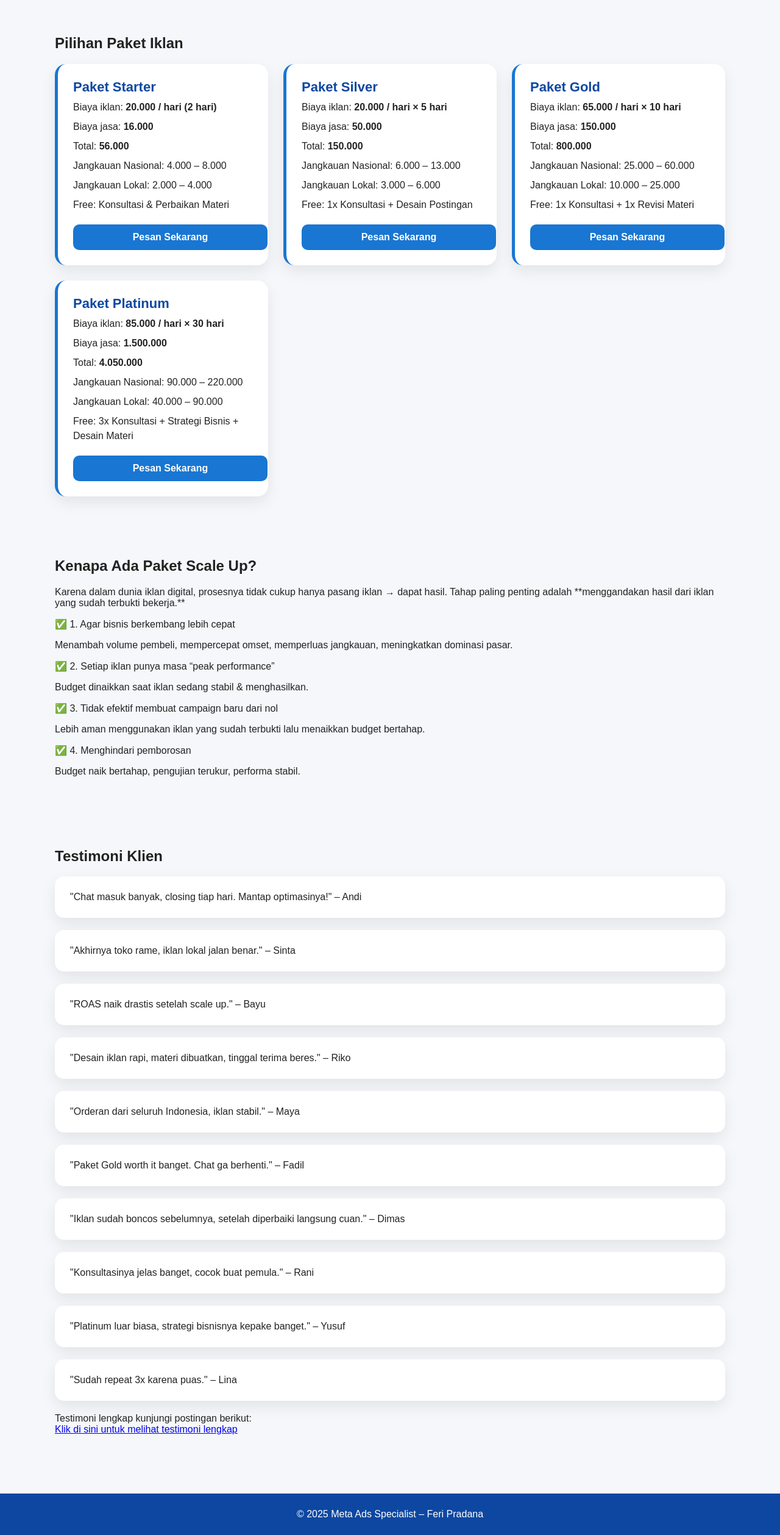
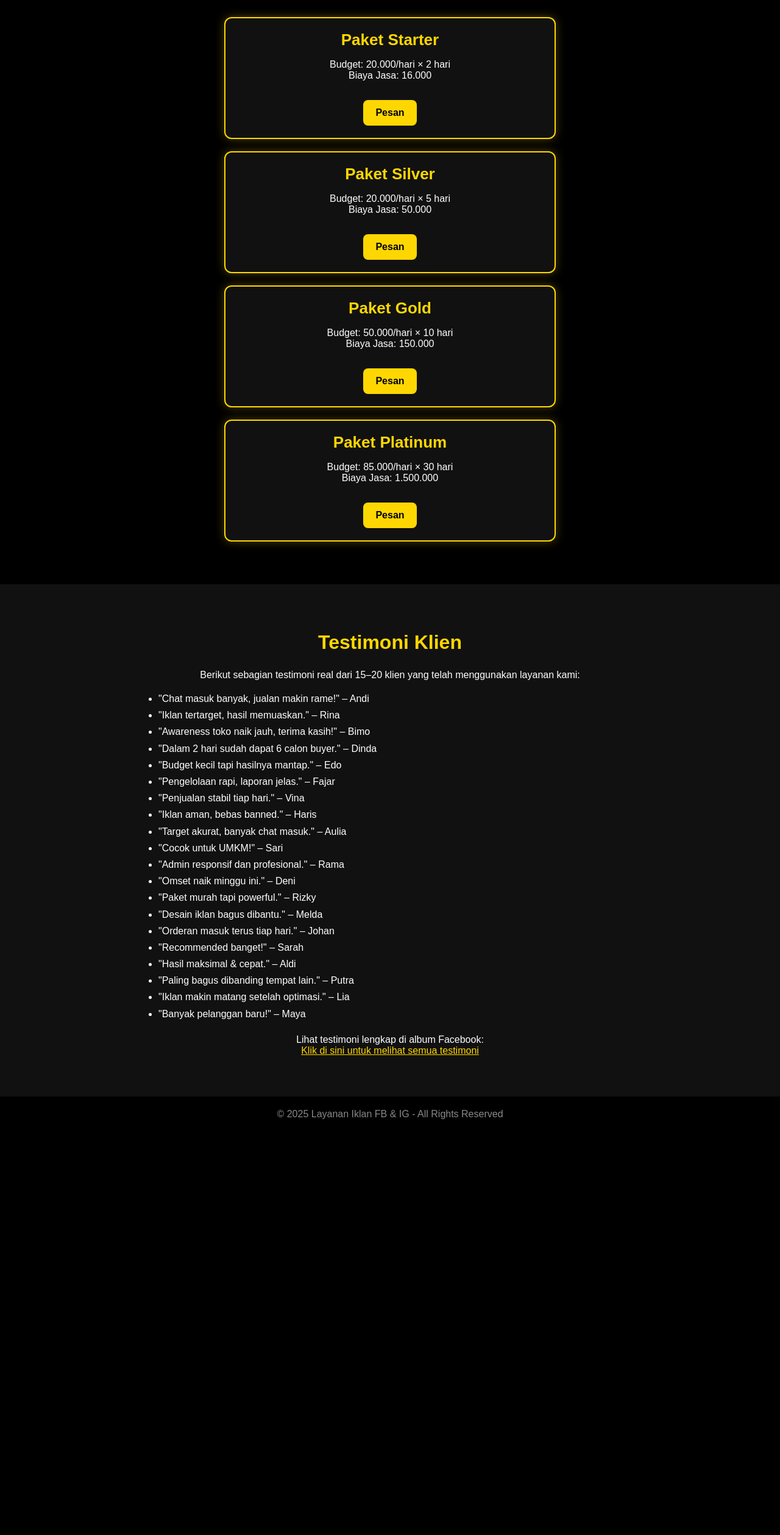
Before and after one commit to kohawin168-cmd/Specialist-Meta-Ads-Manager, a plain HTML site: page index.html in a window 1280 px wide. Shown: the part 164-2681 px from the top of the page at 61% size. After the commit the page ends 2020 px from the top, so only its background shows below. Drawn offline with Linux system fonts and the light colour scheme.

Commit message:
Update index.html

```diff
--- a/index.html
+++ b/index.html
@@ -1,349 +1,224 @@
-<!DOCTYPE html>
-<html lang="id">
+<!DOCTYPE html><html lang="id">
 <head>
     <meta charset="UTF-8" />
     <meta name="viewport" content="width=device-width, initial-scale=1.0" />
-    <title>Spesialist Meta Ads Manager - Feri Pradana</title>
+    <title>Paket Iklan FB & IG - Gold Edition</title>
     <style>
         body {
-            font-family: 'Poppins', sans-serif;
             margin: 0;
-            background: #f5f7fa;
-            color: #222;
+            font-family: Arial, sans-serif;
+            background: #000;
+            color: #fff;
         }
-
         header {
-            background: linear-gradient(135deg, #0d47a1, #1976d2);
             padding: 40px 20px;
             text-align: center;
-            color: white;
+            background: linear-gradient(180deg, #222, #000);
         }
-
-        header h1 {
+        h1 {
+            color: gold;
+            font-size: 36px;
             margin: 0;
-            font-size: 32px;
-            font-weight: 700;
+            font-weight: bold;
         }
-
-        header p {
-            margin-top: 10px;
-            font-size: 16px;
-            opacity: 0.9;
+        .packages {
+            padding: 50px 20px;
+            text-align: center;
         }
-
-        .section {
-            padding: 40px 20px;
-            max-width: 1100px;
-            margin: auto;
+        .package-box {
+            border: 2px solid gold;
+            border-radius: 12px;
+            padding: 20px;
+            margin: 20px auto;
+            max-width: 500px;
+            background: #111;
+            box-shadow: 0 0 15px rgba(255, 215, 0, 0.3);
         }
-
-        .packages {
-            display: grid;
-            grid-template-columns: repeat(auto-fit, minmax(260px, 1fr));
-            gap: 25px;
+        .package-title {
+            font-size: 26px;
+            color: gold;
+            font-weight: bold;
         }
-
-        .card {
-            background: white;
-            border-radius: 18px;
-            padding: 25px;
-            box-shadow: 0 10px 25px rgba(0,0,0,0.08);
-            border-left: 5px solid #1976d2;
-            transition: .3s;
-        }
-
-        .card:hover {
-            transform: translateY(-5px);
-            box-shadow: 0 15px 30px rgba(0,0,0,0.12);
-        }
-
-        .card h2 {
-            margin: 0;
-            font-size: 22px;
-            color: #0d47a1;
-        }
-
-        .card p {
-            margin: 8px 0;
-            line-height: 1.5;
-        }
-
-        .btn {
-            display: block;
-            width: 100%;
-            text-align: center;
-            padding: 12px;
-            margin-top: 20px;
-            background: #1976d2;
-            color: white;
+        .btn-pesan {
+            display: inline-block;
+            padding: 12px 20px;
+            background: gold;
+            color: #000;
+            border-radius: 8px;
             font-weight: bold;
             text-decoration: none;
-            border-radius: 10px;
-            transition: .2s;
+            margin-top: 15px;
         }
-
-        .btn:hover {
-            background: #1259b3;
+        .testimonials {
+            padding: 50px 20px;
+            background: #111;
+            text-align: center;
         }
-
-        /* POPUP FORM */
-        .popup {
+        .testimonials h2 {
+            color: gold;
+            font-size: 32px;
+            font-weight: bold;
+        }
+        ul {
+            text-align: left;
+            max-width: 800px;
+            margin: auto;
+            line-height: 1.7;
+        }
+        footer {
+            padding: 20px;
+            text-align: center;
+            background: #000;
+            color: #888;
+        }
+        /* Popup */
+        #popupForm {
+            display: none;
             position: fixed;
             top: 0;
             left: 0;
             width: 100%;
             height: 100%;
-            background: rgba(0,0,0,0.6);
-            display: none;
+            background: rgba(0,0,0,0.7);
             justify-content: center;
             align-items: center;
-            padding: 15px;
         }
-
         .popup-content {
-            background: white;
+            background: #111;
             padding: 25px;
-            border-radius: 15px;
-            width: 100%;
-            max-width: 400px;
-            box-shadow: 0 10px 25px rgba(0,0,0,0.2);
+            border-radius: 10px;
+            width: 90%;
+            max-width: 450px;
+            border: 2px solid gold;
+            box-shadow: 0 0 20px gold;
         }
-
-        .popup-content h3 {
-            margin-top: 0;
-            text-align: center;
-        }
-
-        .close-btn {
-            float: right;
-            cursor: pointer;
-            font-size: 20px;
-        }
-
         input, select {
             width: 100%;
+            padding: 10px;
+            margin: 8px 0;
+            border-radius: 6px;
+            border: 1px solid #555;
+            background: #222;
+            color: #fff;
+        }
+        .close-btn {
+            background: red;
+            padding: 10px;
+            text-align: center;
+            color: #fff;
             margin-top: 10px;
-            padding: 10px;
-            border-radius: 8px;
-            border: 1px solid #ccc;
-            font-size: 15px;
+            border-radius: 5px;
+            cursor: pointer;
         }
-
-        .submit-btn {
-            margin-top: 20px;
-            background: #0d47a1;
-            color: white;
+        .send-btn {
+            background: gold;
             padding: 12px;
-            border-radius: 8px;
-            width: 100%;
-            border: none;
+            text-align: center;
+            color: #000;
+            margin-top: 10px;
+            border-radius: 5px;
             cursor: pointer;
-            font-size: 16px;
-        }
-
-        .submit-btn:hover {
-            background: #1565c0;
-        }
-
-        /* TESTIMONI */
-        .testimoni-box {
-            background: white;
-            border-radius: 15px;
-            padding: 25px;
-            margin-bottom: 20px;
-            box-shadow: 0 10px 25px rgba(0,0,0,0.08);
-        }
-
-        footer {
-            text-align: center;
-            padding: 25px;
-            background: #0d47a1;
-            color: white;
-            margin-top: 40px;
+            font-weight: bold;
         }
     </style>
 </head>
-<body>
-
-<header>
-    <h1>Spesialist Jasa Iklan Meta Ads Manager</h1>
-    <p>Optimasi – Strategi – Scale Up – Tanpa Boncos</p>
-</header>
-
-<!-- ================== PAKET ================== -->
-<section class="section">
-    <h2>Pilihan Paket Iklan</h2>
-
-    <div class="packages">
-
-        <!-- Starter -->
-        <div class="card">
-            <h2>Paket Starter</h2>
-            <p>Biaya iklan: <b>20.000 / hari (2 hari)</b></p>
-            <p>Biaya jasa: <b>16.000</b></p>
-            <p>Total: <b>56.000</b></p>
-            <p>Jangkauan Nasional: 4.000 – 8.000</p>
-            <p>Jangkauan Lokal: 2.000 – 4.000</p>
-            <p>Free: Konsultasi & Perbaikan Materi</p>
-            <a href="#" class="btn" onclick="openPopup('Starter', 56000)">Pesan Sekarang</a>
+<body><header>
+    <h1>Paket Iklan FB & IG - Gold Edition</h1>
+</header><section class="packages" id="packages">
+    <div class="package-box">
+        <div class="package-title">Paket Starter</div>
+        <p>Budget: 20.000/hari × 2 hari<br>Biaya Jasa: 16.000</p>
+        <a href="#" class="btn-pesan" onclick="openForm('Paket Starter', 20000*2 + 16000)">Pesan</a>
+    </div><div class="package-box">
+    <div class="package-title">Paket Silver</div>
+    <p>Budget: 20.000/hari × 5 hari<br>Biaya Jasa: 50.000</p>
+    <a href="#" class="btn-pesan" onclick="openForm('Paket Silver', 20000*5 + 50000)">Pesan</a>
 </div>
 
-        <!-- Silver -->
-        <div class="card">
-            <h2>Paket Silver</h2>
-            <p>Biaya iklan: <b>20.000 / hari × 5 hari</b></p>
-            <p>Biaya jasa: <b>50.000</b></p>
-            <p>Total: <b>150.000</b></p>
-            <p>Jangkauan Nasional: 6.000 – 13.000</p>
-            <p>Jangkauan Lokal: 3.000 – 6.000</p>
-            <p>Free: 1x Konsultasi + Desain Postingan</p>
-            <a href="#" class="btn" onclick="openPopup('Silver', 150000)">Pesan Sekarang</a>
+<div class="package-box">
+    <div class="package-title">Paket Gold</div>
+    <p>Budget: 50.000/hari × 10 hari<br>Biaya Jasa: 150.000</p>
+    <a href="#" class="btn-pesan" onclick="openForm('Paket Gold', 50000*10 + 150000)">Pesan</a>
 </div>
 
-        <!-- Gold -->
-        <div class="card">
-            <h2>Paket Gold</h2>
-            <p>Biaya iklan: <b>65.000 / hari × 10 hari</b></p>
-            <p>Biaya jasa: <b>150.000</b></p>
-            <p>Total: <b>800.000</b></p>
-            <p>Jangkauan Nasional: 25.000 – 60.000</p>
-            <p>Jangkauan Lokal: 10.000 – 25.000</p>
-            <p>Free: 1x Konsultasi + 1x Revisi Materi</p>
-            <a href="#" class="btn" onclick="openPopup('Gold', 800000)">Pesan Sekarang</a>
+<div class="package-box">
+    <div class="package-title">Paket Platinum</div>
+    <p>Budget: 85.000/hari × 30 hari<br>Biaya Jasa: 1.500.000</p>
+    <a href="#" class="btn-pesan" onclick="openForm('Paket Platinum', 85000*30 + 1500000)">Pesan</a>
 </div>
 
-        <!-- Platinum -->
-        <div class="card">
-            <h2>Paket Platinum</h2>
-            <p>Biaya iklan: <b>85.000 / hari × 30 hari</b></p>
-            <p>Biaya jasa: <b>1.500.000</b></p>
-            <p>Total: <b>4.050.000</b></p>
-            <p>Jangkauan Nasional: 90.000 – 220.000</p>
-            <p>Jangkauan Lokal: 40.000 – 90.000</p>
-            <p>Free: 3x Konsultasi + Strategi Bisnis + Desain Materi</p>
-            <a href="#" class="btn" onclick="openPopup('Platinum', 4050000)">Pesan Sekarang</a>
-        </div>
+</section><!-- TESTIMONI --><section class="testimonials" id="testimonials">
+    <h2>Testimoni Klien</h2>
+    <p>Berikut sebagian testimoni real dari 15–20 klien yang telah menggunakan layanan kami:</p><ul>
+  <li>"Chat masuk banyak, jualan makin rame!" – Andi</li>
+  <li>"Iklan tertarget, hasil memuaskan." – Rina</li>
+  <li>"Awareness toko naik jauh, terima kasih!" – Bimo</li>
+  <li>"Dalam 2 hari sudah dapat 6 calon buyer." – Dinda</li>
+  <li>"Budget kecil tapi hasilnya mantap." – Edo</li>
+  <li>"Pengelolaan rapi, laporan jelas." – Fajar</li>
+  <li>"Penjualan stabil tiap hari." – Vina</li>
+  <li>"Iklan aman, bebas banned." – Haris</li>
+  <li>"Target akurat, banyak chat masuk." – Aulia</li>
+  <li>"Cocok untuk UMKM!" – Sari</li>
+  <li>"Admin responsif dan profesional." – Rama</li>
+  <li>"Omset naik minggu ini." – Deni</li>
+  <li>"Paket murah tapi powerful." – Rizky</li>
+  <li>"Desain iklan bagus dibantu." – Melda</li>
+  <li>"Orderan masuk terus tiap hari." – Johan</li>
+  <li>"Recommended banget!" – Sarah</li>
+  <li>"Hasil maksimal & cepat." – Aldi</li>
+  <li>"Paling bagus dibanding tempat lain." – Putra</li>
+  <li>"Iklan makin matang setelah optimasi." – Lia</li>
+  <li>"Banyak pelanggan baru!" – Maya</li>
+</ul>
 
-    </div>
-</section>
-
-<!-- ================== KENAPA ADA SCALE UP ================== -->
-<section class="section">
-    <h2>Kenapa Ada Paket Scale Up?</h2>
-    <p>
-    Karena dalam dunia iklan digital, prosesnya tidak cukup hanya pasang iklan → dapat hasil.
-    Tahap paling penting adalah **menggandakan hasil dari iklan yang sudah terbukti bekerja.**
+<p style="margin-top: 20px;">Lihat testimoni lengkap di album Facebook:<br>
+    <a href="#" onclick="window.open('https://www.facebook.com/share/p/1CcnFJAVUd/', '_blank');" style="color: gold; text-decoration: underline;">Klik di sini untuk melihat semua testimoni</a>
 </p>
 
-    <p>✅ 1. Agar bisnis berkembang lebih cepat</p>
-    <p>Menambah volume pembeli, mempercepat omset, memperluas jangkauan, meningkatkan dominasi pasar.</p>
+</section><!-- POPUP FORM --><div id="popupForm">
+    <div class="popup-content">
+        <h2 style="color: gold;">Form Pemesanan</h2>
+        <form id="orderForm">
+            <input type="text" id="nama" placeholder="Nama" required>
+            <input type="text" id="lokasi" placeholder="Lokasi Target Iklan" required>
+            <input type="text" id="jenis" readonly>
+            <input type="text" id="wa" placeholder="Nomor WhatsApp / URL Web" required>
+            <input type="text" id="total" readonly>
+            <p>Metode Bayar:<br>BANK BCA 5965093068 A/N FERI PRADANA</p>
+            <input type="text" id="totalfix" readonly>
+        </form>
+        <div class="send-btn" onclick="sendWA()">Kirim Pesanan</div>
+        <div class="close-btn" onclick="closeForm()">Tutup</div>
+    </div>
+</div><script>
+    function openForm(jenis, totalHarga) {
+        document.getElementById('popupForm').style.display = 'flex';
+        document.getElementById('jenis').value = jenis;
+        document.getElementById('total').value = 'Rp ' + totalHarga.toLocaleString();
 
-    <p>✅ 2. Setiap iklan punya masa “peak performance”</p>
-    <p>Budget dinaikkan saat iklan sedang stabil & menghasilkan.</p>
+        let random3 = Math.floor(100 + Math.random() * 900);
+        let finalTotal = totalHarga + random3;
 
-    <p>✅ 3. Tidak efektif membuat campaign baru dari nol</p>
-    <p>Lebih aman menggunakan iklan yang sudah terbukti lalu menaikkan budget bertahap.</p>
-
-    <p>✅ 4. Menghindari pemborosan</p>
-    <p>Budget naik bertahap, pengujian terukur, performa stabil.</p>
-</section>
-
-<!-- ================== TESTIMONI ================== -->
-<section class="section">
-    <h2>Testimoni Klien</h2>
-
-    <div class="testimoni-box">"Chat masuk banyak, closing tiap hari. Mantap optimasinya!" – Andi</div>
-    <div class="testimoni-box">"Akhirnya toko rame, iklan lokal jalan benar." – Sinta</div>
-    <div class="testimoni-box">"ROAS naik drastis setelah scale up." – Bayu</div>
-    <div class="testimoni-box">"Desain iklan rapi, materi dibuatkan, tinggal terima beres." – Riko</div>
-    <div class="testimoni-box">"Orderan dari seluruh Indonesia, iklan stabil." – Maya</div>
-    <div class="testimoni-box">"Paket Gold worth it banget. Chat ga berhenti." – Fadil</div>
-    <div class="testimoni-box">"Iklan sudah boncos sebelumnya, setelah diperbaiki langsung cuan." – Dimas</div>
-    <div class="testimoni-box">"Konsultasinya jelas banget, cocok buat pemula." – Rani</div>
-    <div class="testimoni-box">"Platinum luar biasa, strategi bisnisnya kepake banget." – Yusuf</div>
-    <div class="testimoni-box">"Sudah repeat 3x karena puas." – Lina</div>
-
-    <p style="margin-top:20px;">
-        Testimoni lengkap kunjungi postingan berikut:<br>
-        <a href="https://www.facebook.com/share/p/1CxBMXaErG/" target="_blank">
-            Klik di sini untuk melihat testimoni lengkap
-        </a>
-    </p>
-</section>
-
-<!-- ================== POPUP FORM ================== -->
-<div class="popup" id="orderPopup">
-    <div class="popup-content">
-        <span class="close-btn" onclick="closePopup()">&times;</span>
-        <h3>Form Order</h3>
-
-        <form id="orderForm">
-
-            <label>Nama</label>
-            <input type="text" id="nama" required>
-
-            <label>Alamat</label>
-            <input type="text" id="alamat" required>
-
-            <label>No. WhatsApp</label>
-            <input type="text" id="nowa" required>
-
-            <label>Jenis Paket</label>
-            <input type="text" id="paket" readonly>
-
-            <label>Total Pembayaran</label>
-            <input type="text" id="total" readonly>
-
-            <label>Metode Bayar</label>
-            <input type="text" value="BANK BCA 5965093068 a.n Feri Pradana" readonly>
-
-            <button type="button" class="submit-btn" onclick="kirimWhatsApp()">Kirim Pesanan</button>
-        </form>
-    </div>
-</div>
-
-<!-- ================== SCRIPT ================== -->
-<script>
-function openPopup(paket, harga) {
-    const kodeUnik = Math.floor(100 + Math.random() * 900);
-    document.getElementById("paket").value = paket;
-    document.getElementById("total").value = harga + kodeUnik;
-    document.getElementById("orderPopup").style.display = "flex";
+        document.getElementById('totalfix').value = 'Rp ' + finalTotal.toLocaleString();
     }
 
-function closePopup() {
-    document.getElementById("orderPopup").style.display = "none";
+    function closeForm() {
+        document.getElementById('popupForm').style.display = 'none';
     }
 
-function kirimWhatsApp() {
-    let nama = document.getElementById("nama").value;
-    let alamat = document.getElementById("alamat").value;
-    let nowa = document.getElementById("nowa").value;
-    let paket = document.getElementById("paket").value;
-    let total = document.getElementById("total").value;
+    function sendWA() {
+        let nama = document.getElementById('nama').value;
+        let lokasi = document.getElementById('lokasi').value;
+        let jenis = document.getElementById('jenis').value;
+        let wa = document.getElementById('wa').value;
+        let totalfix = document.getElementById('totalfix').value;
 
-    let text = `
-Halo kak, saya ingin melakukan pemesanan.
+        let pesan = `Halo Admin, saya ingin pesan:\nNama: ${nama}\nLokasi: ${lokasi}\nPaket: ${jenis}\nKontak/Web: ${wa}\nTotal Transfer: ${totalfix}`;
 
-Nama: ${nama}
-Alamat: ${alamat}
-No. WA: ${nowa}
-Paket: ${paket}
-Total Pembayaran: ${total}
-
-Metode Bayar:
-BANK BCA
-5965093068
-Feri Pradana
-    `;
-
-    window.open("https://wa.me/6289531332329?text=" + encodeURIComponent(text));
+        window.open("https://wa.me/6289682179917?text=" + encodeURIComponent(pesan), "_blank");
     }
-</script>
-
-<footer>
-    © 2025 Meta Ads Specialist – Feri Pradana
-</footer>
-
-</body>
+</script><footer>
+    © 2025 Layanan Iklan FB & IG - All Rights Reserved
+</footer></body>
 </html>
```
Lines whose indentation alone changed are shown as unchanged.
